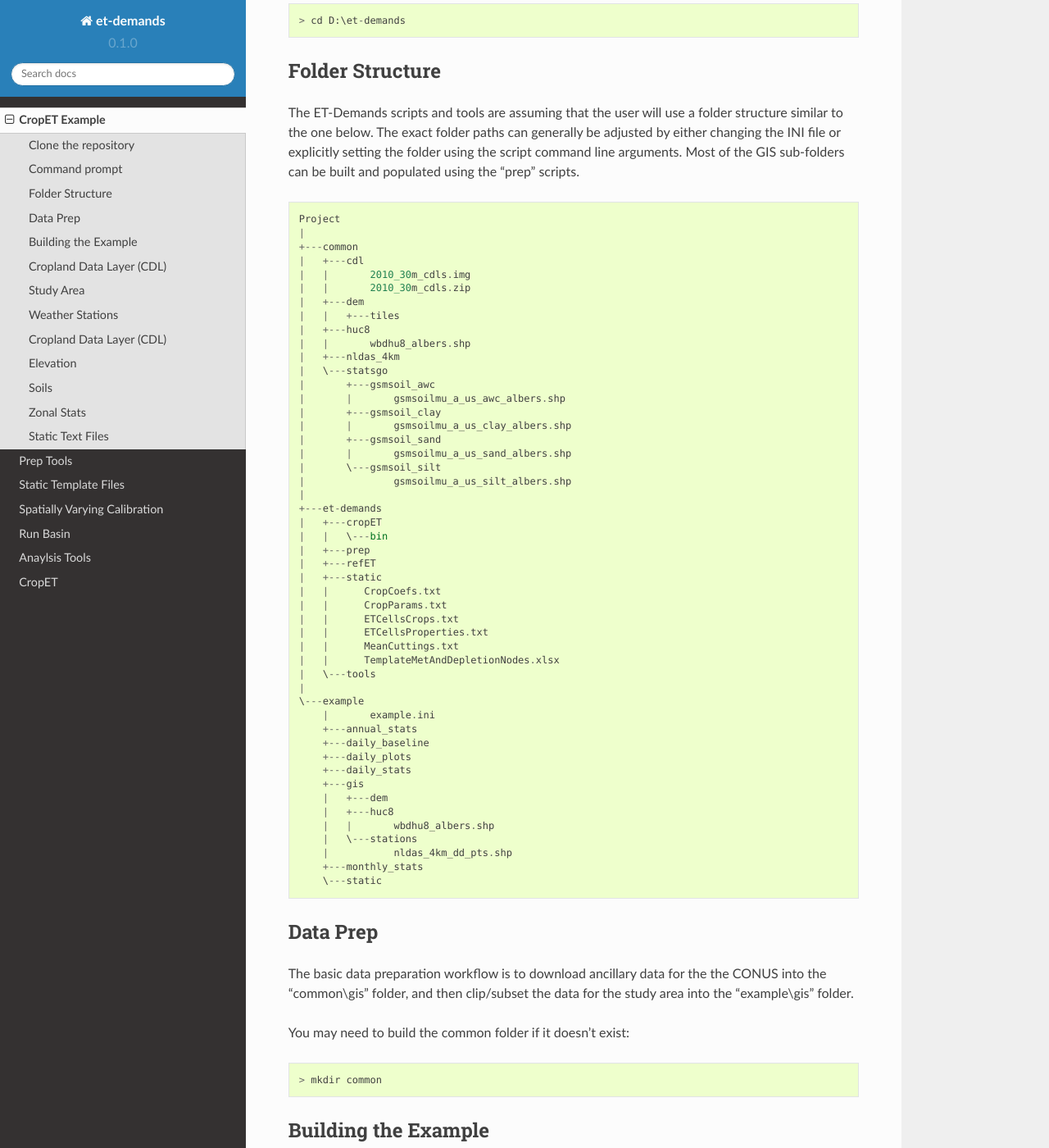
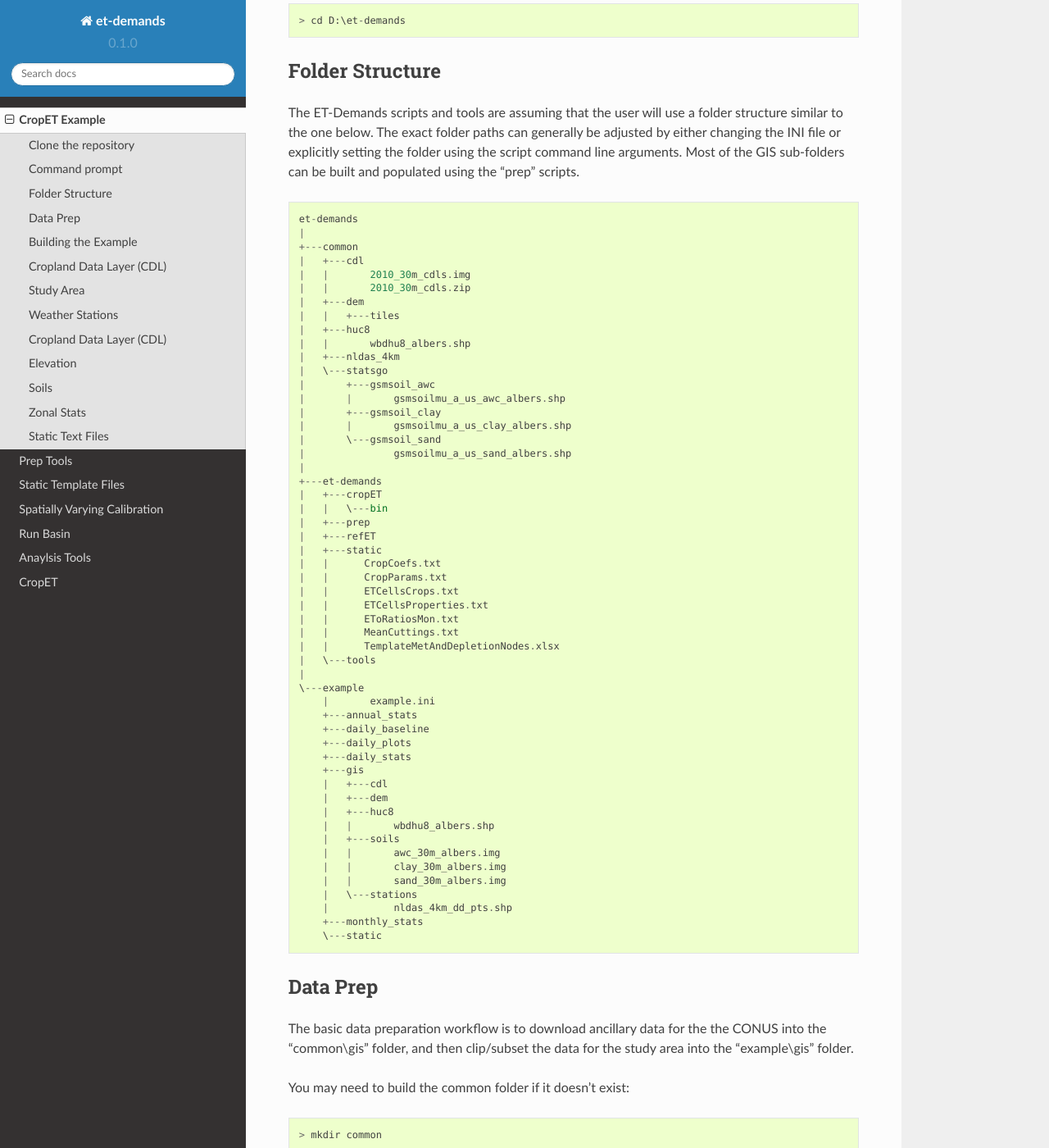
Before and after one commit to cgmorton/et-demands, a Sphinx documentation site: the page built from docs/example.rst, in a window 1280 px wide and 1400 px high, scrolled down 647 px. Shown: the whole window at 82% size. Built offline with Sphinx 7.4.7 and the Read the Docs theme 2.0.0, drawn with Linux system fonts in a browser that asks for light colours.

Commit message:
Small updates missed while testing example and updating documentation

```diff
--- a/docs/example.rst
+++ b/docs/example.rst
@@ -22,7 +22,7 @@ Folder Structure
 ----------------
 The ET-Demands scripts and tools are assuming that the user will use a folder structure similar to the one below.  The exact folder paths can generally be adjusted by either changing the INI file or explicitly setting the folder using the script command line arguments.  Most of the GIS sub-folders can be built and populated using the "prep" scripts. ::
 
-    Project
+    et-demands
     |
     +---common
     |   +---cdl
@@ -38,10 +38,8 @@ The ET-Demands scripts and tools are assuming that the user will use a folder st
     |       |       gsmsoilmu_a_us_awc_albers.shp
     |       +---gsmsoil_clay
     |       |       gsmsoilmu_a_us_clay_albers.shp
-    |       +---gsmsoil_sand
-    |       |       gsmsoilmu_a_us_sand_albers.shp
-    |       \---gsmsoil_silt
-    |               gsmsoilmu_a_us_silt_albers.shp
+    |       \---gsmsoil_sand
+    |               gsmsoilmu_a_us_sand_albers.shp
     |
     +---et-demands
     |   +---cropET
@@ -53,6 +51,7 @@ The ET-Demands scripts and tools are assuming that the user will use a folder st
     |   |      CropParams.txt
     |   |      ETCellsCrops.txt
     |   |      ETCellsProperties.txt
+    |   |      EToRatiosMon.txt
     |   |      MeanCuttings.txt
     |   |      TemplateMetAndDepletionNodes.xlsx
     |   \---tools
@@ -64,9 +63,14 @@ The ET-Demands scripts and tools are assuming that the user will use a folder st
         +---daily_plots
         +---daily_stats
         +---gis
+        |   +---cdl
         |   +---dem
         |   +---huc8
         |   |       wbdhu8_albers.shp
+        |   +---soils
+        |   |       awc_30m_albers.img
+        |   |       clay_30m_albers.img
+        |   |       sand_30m_albers.img
         |   \---stations
         |           nldas_4km_dd_pts.shp
         +---monthly_stats
```
Also changed, not shown: 2 other files.
